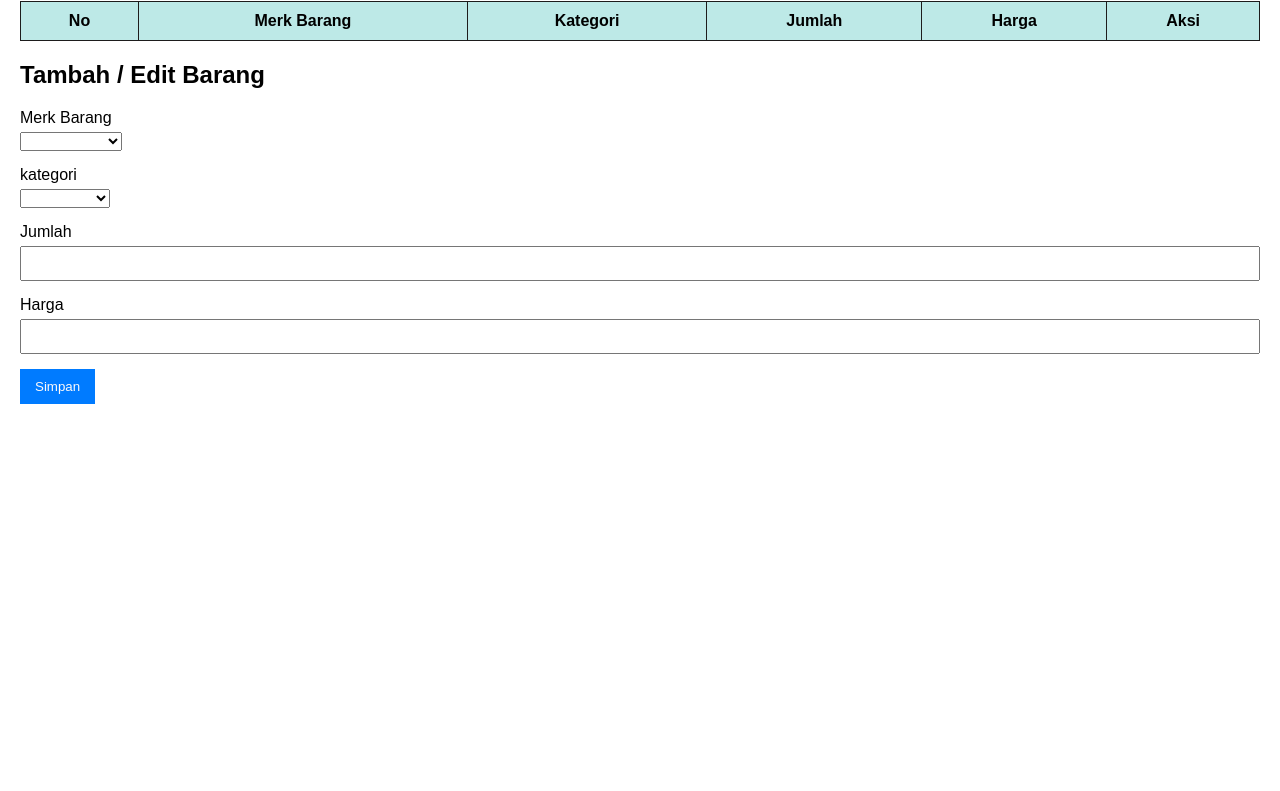
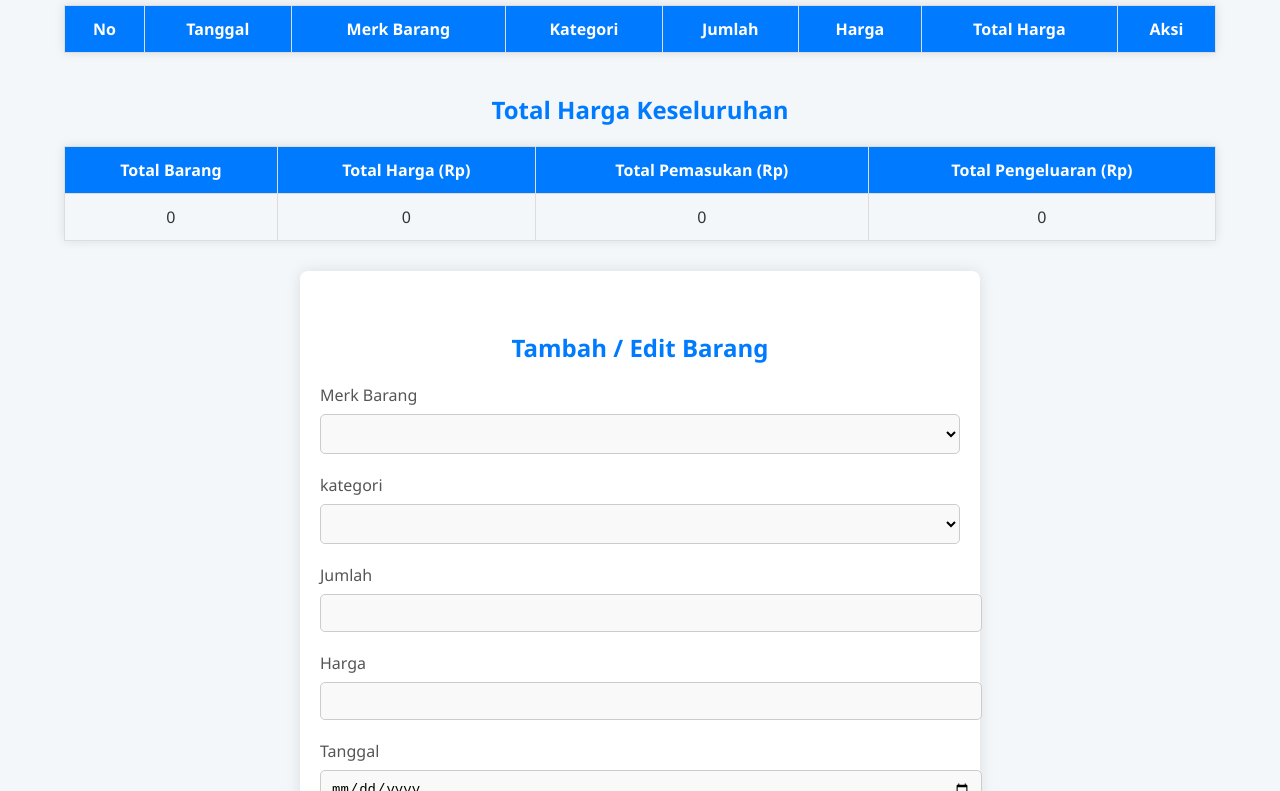
Before and after one commit to Jakesim05/Website-Project.Github, a plain HTML site: page index.html in a window 1280 px wide. Shown: the part 79-870 px from the top of the page. Before the commit the page ends 800 px from the top, so only its background shows below. Drawn offline with Linux system fonts and the light colour scheme.

Commit message:
index.html
Perbaikan
1. Penambahan didalam tabel yaitu Tanggal dan Total Harga
2. Penambahan Tabel Total harga keseluruhan (Total Barang, Total Harga, Total Pemasukan, dan Total Pengeluaran)
3. Tampilan Web lebih bagus

```diff
--- a/index.html
+++ b/index.html
@@ -5,61 +5,116 @@
     <meta name="viewport" content="width=device-width, initial-scale=1.0">
     <title>Manajemen Data Barang - Alat Tulis Kantor</title>
     <style>
+        /* Basic styling */
         body {
-            font-family: Arial, sans-serif;
-            margin: 20px;
+            font-family: 'Segoe UI', Tahoma, Geneva, Verdana, sans-serif;
+            margin: 0;
+            padding: 0;
+            background-color: #f4f7fa;
+            color: #333;
+        }
+        h1, h2 {
+            color: #333;
+            text-align: center;
+            margin-top: 20px;
+        }
+        h2 {
+            margin-top: 40px;
+            color: #007BFF;
+        }
+
+        /* Table styling */
+        table {
+            width: 90%;
+            margin: 0 auto;
+            border-collapse: collapse;
+            box-shadow: 0 0 10px rgba(0, 0, 0, 0.1);
+        }
+        th, td {
+            padding: 12px;
+            text-align: center;
+            border: 1px solid #ddd;
+        }
+        th {
+            background-color: #007BFF;
+            color: white;
+        }
+        tr:nth-child(even) {
+            background-color: #f9f9f9;
+        }
+        button {
+            padding: 8px 15px;
+            border: none;
+            background-color: #007BFF;
+            color: white;
+            cursor: pointer;
+            transition: background-color 0.3s;
+        }
+        button:hover {
+            background-color: #007BFF;
+        }
+
+        /* Form styling */
+        .form-container {
+            background-color: white;
+            padding: 20px;
+            border-radius: 8px;
+            box-shadow: 0 0 15px rgba(0, 0, 0, 0.1);
+            width: 50%;
+            margin: 30px auto;
+        }
+        .form-group {
+            margin-bottom: 20px;
+        }
+        label {
+            display: block;
+            margin-bottom: 8px;
+            color: #555;
+        }
+        select, input[type="text"], input[type="number"], input[type="date"] {
+            width: 100%;
+            padding: 10px;
+            border: 1px solid #ccc;
+            border-radius: 5px;
+            font-size: 14px;
+            background-color: #f9f9f9;
+            transition: border 0.3s;
+        }
+        select:focus, input[type="text"]:focus, input[type="number"]:focus, input[type="date"]:focus {
+            border-color: #007BFF;
+            outline: none;
+        }
+
+        button {
+            width: 100%;
+            font-size: 16px;
+        }
+
+        /* Responsive design */
+        @media (max-width: 768px) {
+            .form-container {
+                width: 80%;
             }
             table {
                 width: 100%;
-            border-collapse: collapse;
-            margin-top: 20px;
             }
-        th, td {
-            border: 1px solid #1d1c1c;
-            padding: 10px;
-            text-align: center;
-        }
-        th {
-            background-color: #bde9e7;
-        }
-        .form-container {
-            margin-top: 20px;
-        }
-        .form-group {
-            margin-bottom: 15px;
-        }
-        label {
-            display: block;
-            margin-bottom: 5px;
-        }
-        input[type="text"], input[type="number"] {
-            width: 100%;
-            padding: 8px;
-            box-sizing: border-box;
-        }
-        button {
-            padding: 10px 15px;
-            border: none;
-            background-color: #007BFF;
-            color: rgb(252, 249, 249);
-            cursor: pointer;
-        }
-        button:hover {
-            background-color: #008fb3;
         }
     </style>
 </head>
 <body>
     <h1>Manajemen Data Barang - Alat Tulis</h1>
 
+    <!-- Data Tabel -->
     <table>
         <thead>
             <tr>
                 <th>No</th>
+                <th>Tanggal</th>
                 <th>Merk Barang</th>
                 <th>Kategori</th>
                 <th>Jumlah</th>
                 <th>Harga</th>
+                <th>Total Harga</th>
                 <th>Aksi</th>
             </tr>
         </thead>
@@ -68,12 +123,34 @@
         </tbody>
     </table>
 
+    <!-- Total Price Table -->
+    <h2>Total Harga Keseluruhan</h2>
+    <table>
+        <thead>
+            <tr>
+                <th>Total Barang</th>
+                <th>Total Harga (Rp)</th>
+                <th>Total Pemasukan (Rp)</th>
+                <th>Total Pengeluaran (Rp)</th>
+            </tr>
+        </thead>
+        <tbody>
+            <tr>
+                <td id="total-barang">0</td>
+                <td id="total-harga">0</td>
+                <td id="total-pemasukan">0</td>
+                <td id="total-pengeluaran">0</td>
+            </tr>
+        </tbody>
+    </table>
+
+    <!-- Add / Edit Form-->
     <div class="form-container">
         <h2>Tambah / Edit Barang</h2>
         <form id="barang-form">
             <div class="form-group">
                 <label for="nama">Merk Barang</label>
-                <select type="text" id="nama" required>
+                <select id="nama" required>
                     <option value=""></option>
                     <option value="Pilot">Pilot</option>
                     <option value="Snowman">Snowman</option>
@@ -91,7 +168,7 @@
             </div>
             <div class="form-group">
                 <label for="kategori">kategori</label>
-                <select type="text" id="kategori"required>
+                <select id="kategori" required>
                     <option value=""></option>
                     <option value="Pulpen">Pulpen</option>
                     <option value="Pensil">Pensil</option>
@@ -111,26 +188,48 @@
                 <label for="harga">Harga</label>
                 <input type="number" id="harga" required>
             </div>
+            <div class="form-group">
+                <label for="tanggal">Tanggal</label>
+                <input type="date" id="tanggal" required>
+            </div>
             <button type="submit">Simpan</button>
         </form>
     </div>
 
+    <!-- JavaScript -->
     <script>
         const form = document.getElementById("barang-form");
         const table = document.getElementById("data-table");
+        const totalBarangElement = document.getElementById("total-barang");
+        const totalHargaElement = document.getElementById("total-harga");
+        const totalPemasukanElement = document.getElementById("total-pemasukan");
+        const totalPengeluaranElement = document.getElementById("total-pengeluaran");
 
         let barangList = [];
 
         function renderTable() {
             table.innerHTML = "";
+            let totalBarang = 0;
+            let totalHarga = 0;
+            let totalPemasukan = 0;
+            let totalPengeluaran = 0;
+
             barangList.forEach((barang, index) => {
+                const totalPerItem = barang.jumlah * barang.harga;
+                totalBarang += parseInt(barang.jumlah);
+                totalHarga += totalPerItem;
+                totalPemasukan += totalPerItem; // Assuming same price for selling
+                totalPengeluaran += totalPerItem;
+
                 const row = `
                     <tr>
                         <td>${index +1}</td>
+                        <td>${barang.tanggal}</td>
                         <td>${barang.nama}</td>
                         <td>${barang.kategori}</td>
                         <td>${barang.jumlah}</td>
-                       <td>${barang.harga}</td>
+                        <td>Rp ${parseInt(barang.harga).toLocaleString('id-ID')}</td>
+                        <td>Rp ${totalPerItem.toLocaleString('id-ID')}</td>
                         <td>
                             <button onclick="editBarang(${index})">Edit</button>
                             <button onclick="deleteBarang(${index})">Hapus</button>
@@ -139,26 +238,11 @@
                 `;
                 table.innerHTML += row;
             });
-        }
 
-        function renderTable() {
-            table.innerHTML = "";
-            barangList.forEach((barang, index) => {
-                 const row = `
-                     <tr>
-                            <td>${index + 1}</td>
-                            <td>${barang.nama}</td>
-                            <td>${barang.kategori}</td>
-                            <td>${barang.jumlah}</td>
-                            <td>Rp ${parseInt(barang.harga).toLocaleString('id-ID')}</td>
-                            <td>
-                                <button onclick="editBarang(${index})">Edit</button>
-                                <button onclick="deleteBarang(${index})">Hapus</button>
-                            </td>
-                     </tr>
-                `;
-                table.innerHTML += row;
-            });
+            totalBarangElement.textContent = totalBarang;
+            totalHargaElement.textContent = totalHarga.toLocaleString('id-ID');
+            totalPemasukanElement.textContent = totalPemasukan.toLocaleString('id-ID');
+            totalPengeluaranElement.textContent = totalPengeluaran.toLocaleString('id-ID');
         }
 
         function editBarang(index) {
@@ -167,6 +251,7 @@
             document.getElementById("kategori").value = barang.kategori;
             document.getElementById("jumlah").value = barang.jumlah;
             document.getElementById("harga").value = barang.harga;
+            document.getElementById("tanggal").value = barang.tanggal;
             form.dataset.index = index; // Simpan index barang yang sedang diedit
         }
 
@@ -176,7 +261,7 @@
         }
 
         function deleteBarang(index) {
-      if (confirm("Apakah Anda yakin ingin menghapus barang ini?")) {
+            if (confirm("Apakah Anda Yakin Ingin Menghapus Barang Ini?")) {
                 barangList.splice(index, 1);
                 renderTable();
             }
@@ -188,8 +273,9 @@
             const kategori = document.getElementById("kategori").value;
             const jumlah = document.getElementById("jumlah").value;
             const harga = document.getElementById("harga").value;
+            const tanggal = document.getElementById("tanggal").value;
 
-            const barang = { nama, kategori, jumlah, harga };
+            const barang = { nama, kategori, jumlah, harga, tanggal };
 
             const index = form.dataset.index;
 
```
Lines whose indentation alone changed are shown as unchanged.
